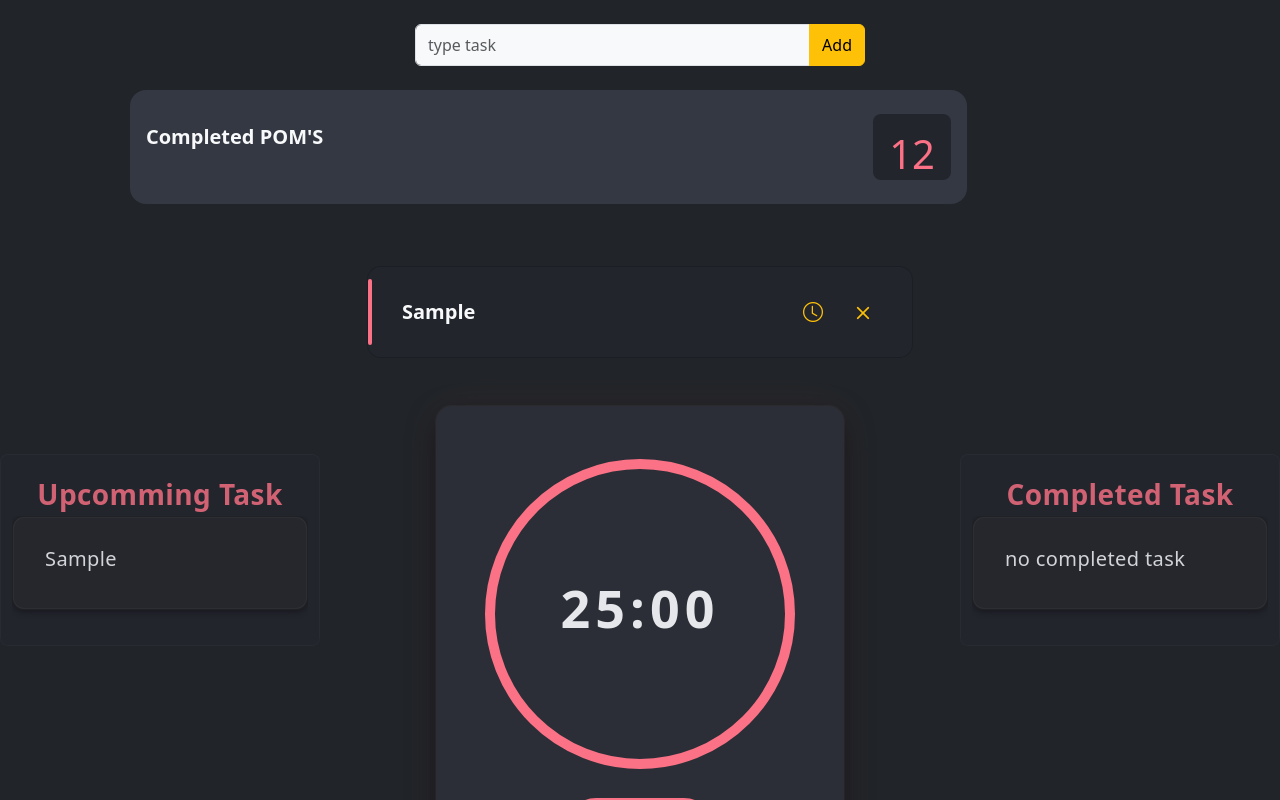
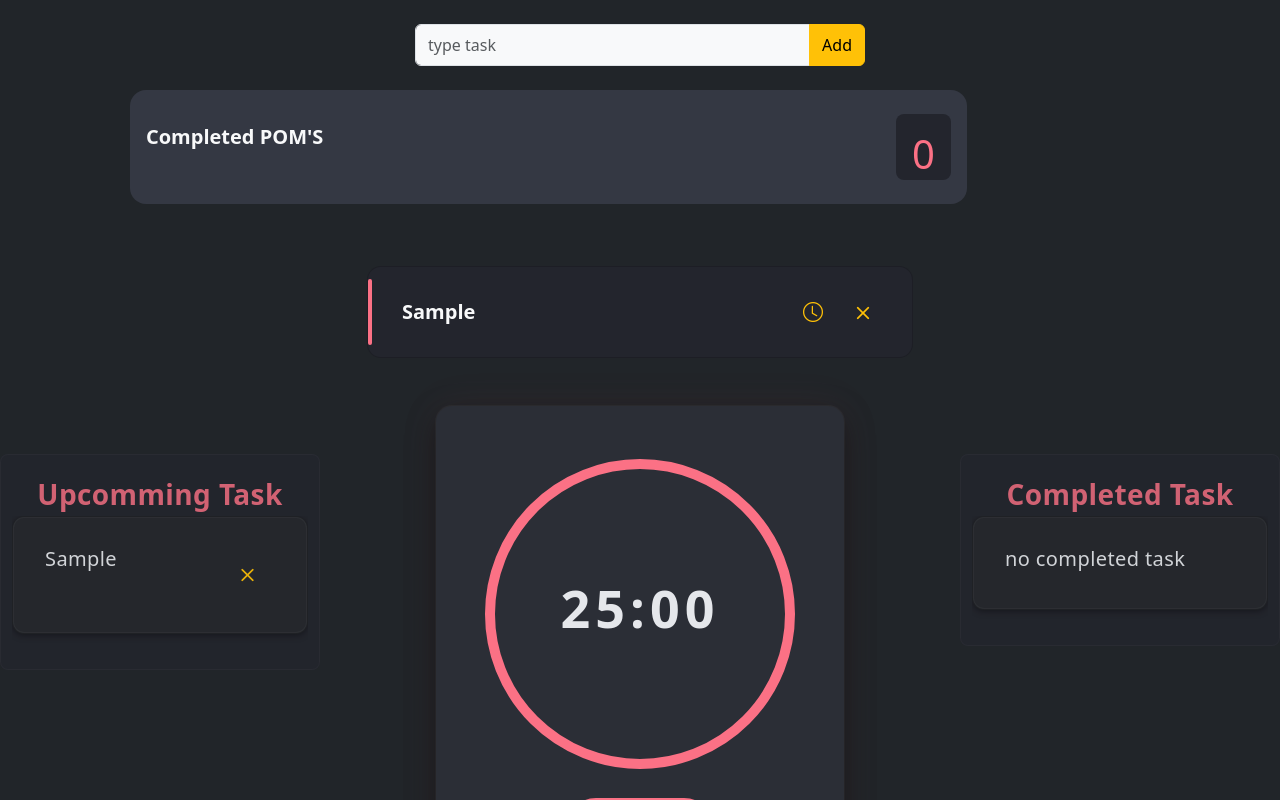
Before and after one commit to yaseen-s-8547/stuPom, a React (Vite) app: page / in a window 1280 px wide. Both pictures are taken after typing "Sample" into the empty fields and a click on the button "Add". Shown: the top 800 px of the page. Built offline with nearby package versions, Linux system fonts and the light colour scheme.

Commit message:
added completed pomodoro count

```diff
--- a/src/App.jsx
+++ b/src/App.jsx
@@ -10,6 +10,7 @@ import { useState } from 'react'
 
 function App() {
 const [task,setTask]=useState([])
+const[totalPomodorosCompleted,setTotalPomodorosCompleted]=useState(0)
 const addTask=(taskName)=>{
   setTask((prevTask)=>{
     return[
@@ -22,6 +23,10 @@ const addTask=(taskName)=>{
       }
     ]
   })
+}
+
+const incrementPomodoroCount=()=>{
+  setTotalPomodorosCompleted(prev=>prev+1)
 }
 const startNextTask=()=>{
   setTask((prevTask)=>{
@@ -53,7 +58,7 @@ const completeCurrentTask=()=>{
       <div className="bg-dark text-light min-vh-100">
         <div className="container">
           <div className="row">
-            < AddTask addTask={addTask} />
+            < AddTask addTask={addTask} totalPomodorosCompleted={totalPomodorosCompleted}/>
           </div>
         </div>
         <div className="container mb-5">
@@ -68,7 +73,7 @@ const completeCurrentTask=()=>{
               <LsideBar task={task}/>
             </div>
             <div className="col-6 d-flex justify-content-center align-items-center mb-5">
-              <Pomodoro startNextTask={startNextTask} task={task} completeCurrentTask={completeCurrentTask}/>
+              <Pomodoro startNextTask={startNextTask} task={task} completeCurrentTask={completeCurrentTask} incrementPomodoroCount={incrementPomodoroCount}/>
             </div>
             <div className="col-3  py-4 mt-5  rounded-3 side-card">
               <h3 className=' text-center fw-bolder card-title '>Completed Task</h3>
--- a/src/Components/AddTask.jsx
+++ b/src/Components/AddTask.jsx
@@ -1,7 +1,7 @@
 import { useState } from "react"
 import CompletedPom from "./CompletedPom"
 
-function AddTask({addTask}) {
+function AddTask({addTask,totalPomodorosCompleted}) {
     const [taskName,setTaskName]=useState("")
     const handleAdd=()=>{
         if(!taskName.trim())return
@@ -18,7 +18,7 @@ function AddTask({addTask}) {
                  </div>
             </div>
             <div className="col-xxl-3  col-md-12">
-                <CompletedPom/>
+                <CompletedPom totalPomodorosCompleted={totalPomodorosCompleted}/>
             </div>
         </>
     )
--- a/src/Components/CompletedPom.jsx
+++ b/src/Components/CompletedPom.jsx
@@ -1,10 +1,10 @@
-export default function CompletedPom(){
+export default function CompletedPom({totalPomodorosCompleted}){
     return(
         <>
         <div className=" ms-5 w-75 h-75 px-3 mt-4 py-4 rounded-4 d-flex completed-cards ">
         <p className="text-light fs-5 fw-bolder mt-2 ">Completed POM'S</p>
         <div className=" px-3 rounded-3 ms-auto count-card ">
-        <h1 className="text-center py-2 mt-2  count">12</h1>
+        <h1 className="text-center py-2 mt-2  count">{totalPomodorosCompleted}</h1>
         </div>
 
         </div></>
--- a/src/Components/NextTasks.jsx
+++ b/src/Components/NextTasks.jsx
@@ -24,7 +24,7 @@ function NextTasks({ task }) {
                                 <div className="card-body d-flex flex-row  justify-content-center align-items-center px-1 py-0 ps-3">
                                     <p className=" fw-bolder fs-5 mt-3 text-center">no task available</p>
                                     <div className="d-flex   align-items-center ms-auto">
-                                        <i className="bi bi-clock text-warning  btn fs-5"></i>
+
                                         <i className="bi bi-x text-warning  btn fs-3"></i>
                                     </div>
                                 </div>
--- a/src/SideBars/LsideBar.jsx
+++ b/src/SideBars/LsideBar.jsx
@@ -9,9 +9,15 @@ function LsideBar({ task }) {
                         upcommingTasks.map((task) => {
                             return (
                                 <div className="card  task-item" style={{ Width: "18rem;" }}>
-                                    <div className="card-body">
+                                    <div className="card-body d-flex flex-row">
                                         <h5 className="card-title">{task.name}</h5>
+                                        <div className="   ms-auto">
+
+                                            <i className="bi bi-x text-warning  btn fs-3"></i>
+                                        </div>
                                     </div>
+
+
                                 </div>
                             )
 
@@ -19,11 +25,11 @@ function LsideBar({ task }) {
                     ) : (
 
 
-                                <div className="card  task-item" style={{ Width: "18rem;" }}>
-                                    <div className="card-body">
-                                        <h5 className="card-title">No Upcomming Tasks</h5>
-                                    </div>
-                                </div>
+                        <div className="card  task-item" style={{ Width: "18rem;" }}>
+                            <div className="card-body">
+                                <h5 className="card-title">No Upcomming Tasks</h5>
+                            </div>
+                        </div>
 
 
 
--- a/src/Timer/Pomodoro.jsx
+++ b/src/Timer/Pomodoro.jsx
@@ -1,7 +1,7 @@
 import { useState, useEffect } from "react"
 import CurrentTask from "../Components/CurrentTask"
 
-function Pomodoro({ startNextTask, task, completeCurrentTask }) {
+function Pomodoro({ startNextTask, task, completeCurrentTask ,incrementPomodoroCount}) {
     const [timerMode, setTimerMode] = useState("idle")
     // idle | work_running | work_paused | break_running | break_paused
     const handleStart = () => {
@@ -38,6 +38,7 @@ function Pomodoro({ startNextTask, task, completeCurrentTask }) {
                 setRemainingTime((prev) => {
                     if (prev <= 1) {
                         if (timerMode === "work_running") {
+                            incrementPomodoroCount()
                             setTimerMode("break_ready")
                         }
                         else if (timerMode === "break_running")
```
